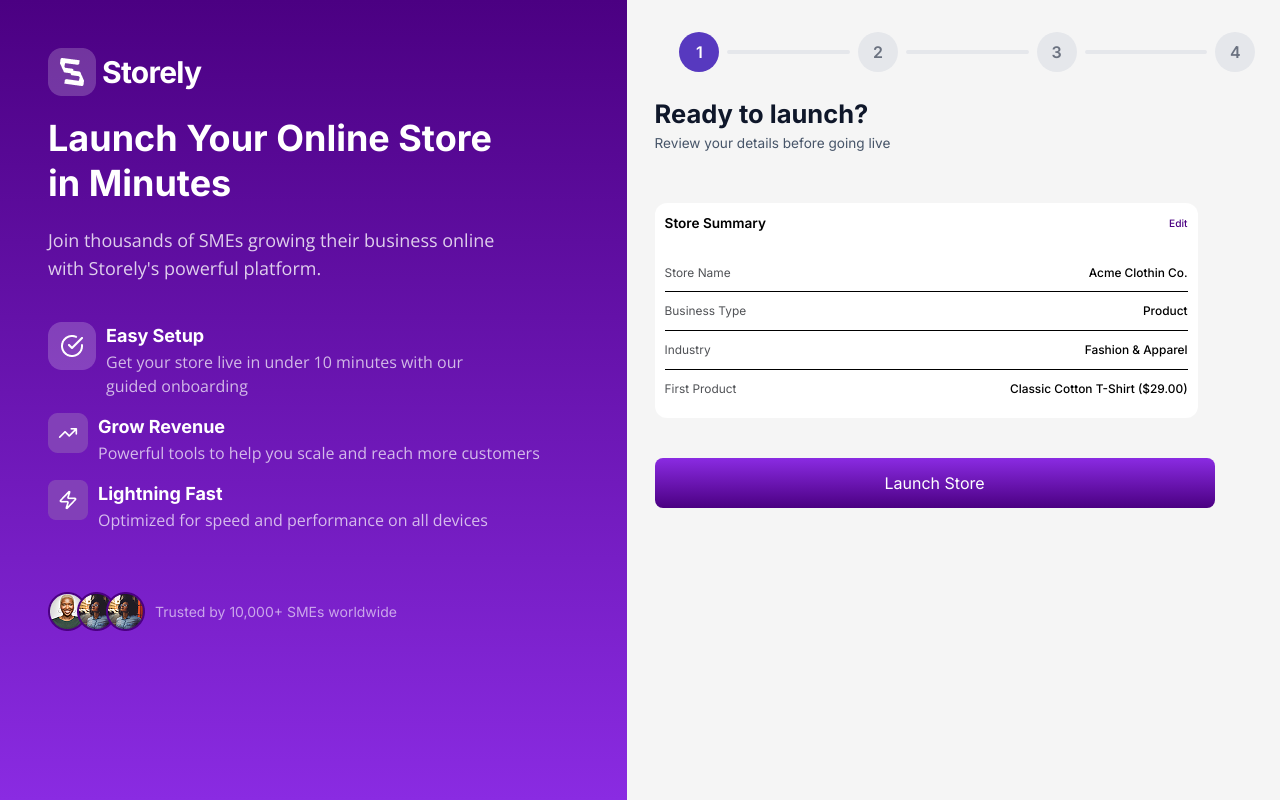
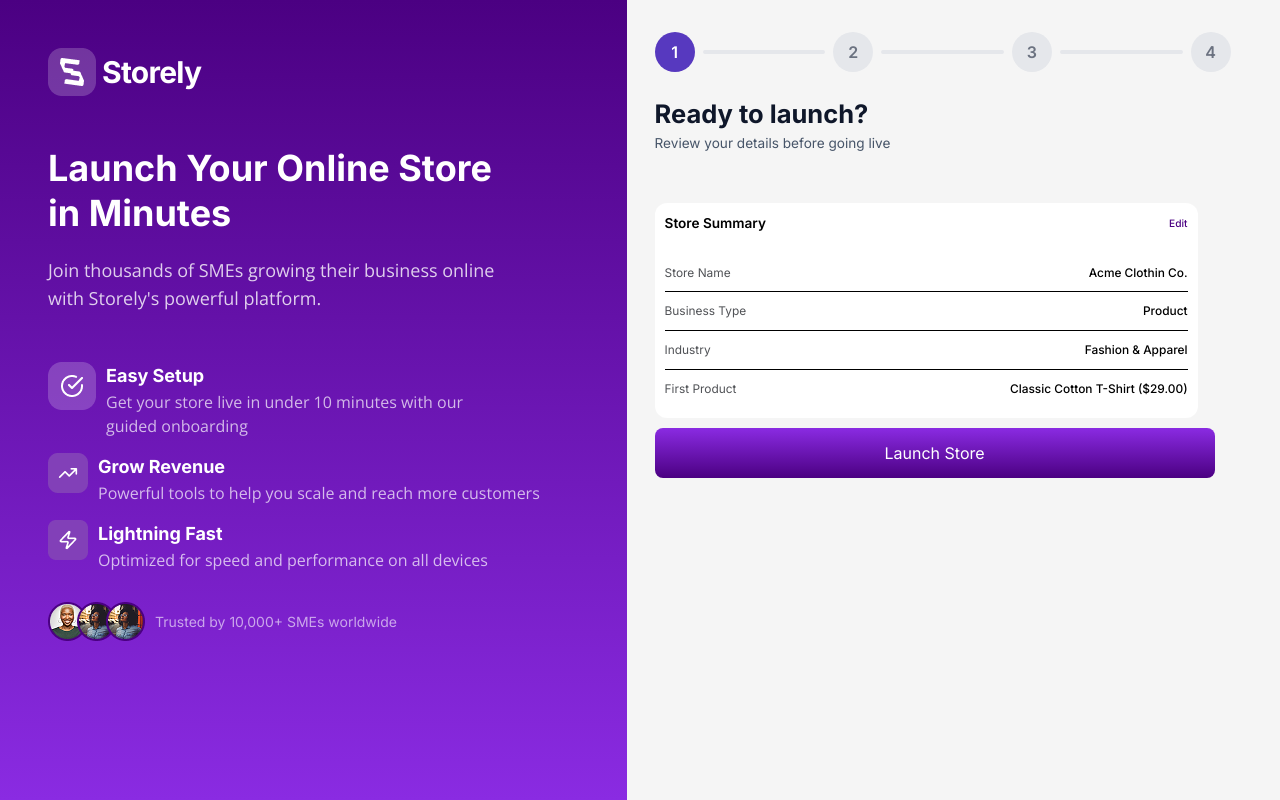
Before and after one commit to elevouthlabs/storely-frontend, a React (Vite) app in the folder frontend/: page /launch in a window 1280 px wide. Built offline with nearby package versions, Linux system fonts and the light colour scheme; a web font is replaced by a local one.

Commit message:
updated components and pages

```diff
--- a/frontend/src/components/Sidebar/Sidebar.jsx
+++ b/frontend/src/components/Sidebar/Sidebar.jsx
@@ -7,8 +7,8 @@ import avatar from "../../assets/avatar.png";
 
 const Sidebar = () => {
   return (
-    <div className="w-1/2 bg-gradient-to-b from-[#4B0082] to-[#8A2BE2] flex flex-col justify-between pt-12 pl-12">
-      <div>
+    <div className="w-1/2 h-auto bg-gradient-to-b from-[#4B0082] to-[#8A2BE2] flex flex-col justify-between pt-12 pl-12">
+      <div className="flex flex-col gap-[30px]">
         <div className="flex gap-[6px]">
           <div>
             <img src={storely} alt="" />
@@ -28,7 +28,7 @@ const Sidebar = () => {
             powerful platform.
           </p>
         </div>
-        <div className="mt-[40px]">
+        <div className="mt-[20px]">
           <div className="flex gap-[10px]">
             <div>
               <img src={icon1} alt="" />
@@ -70,7 +70,7 @@ const Sidebar = () => {
             </div>
           </div>
         </div>
-        <div className="mt-[60px] flex items-center gap-[10px]">
+        <div className="flex items-center gap-[10px]">
           <div>
             <img src={avatar} alt="" />
           </div>
--- a/frontend/src/components/ui/Buttons.jsx
+++ b/frontend/src/components/ui/Buttons.jsx
@@ -8,7 +8,7 @@ const Buttons = ({ label, link, onSubmit }) => {
       <button
         onClick={onSubmit}
         // onClick={() => Navigate(`${link}`)}
-        className="text-white w-[560px] h-[50px] mt-[40px] rounded-lg bg-gradient-to-t from-[#4B0082] to-[#8A2BE2]"
+        className="text-white w-[560px] h-[50px] mt-[10px] rounded-lg bg-gradient-to-t from-[#4B0082] to-[#8A2BE2]"
       >
         {label}
       </button>
--- a/frontend/src/components/ui/StepLoader.jsx
+++ b/frontend/src/components/ui/StepLoader.jsx
@@ -1,6 +1,6 @@
 const StepLoader = () => {
   return (
-    <div className="flex items-center justify-center w-full max-w-xl mx-auto">
+    <div className="flex items-center justify-center w-full max-w-xl">
       {/* Step 1 - Active */}
       <div className="w-10 h-10 flex items-center justify-center rounded-full bg-[#5739BF] text-white font-semibold">
         1
--- a/frontend/src/pages/RegisterBusiness/AboutBusiness.jsx
+++ b/frontend/src/pages/RegisterBusiness/AboutBusiness.jsx
@@ -9,15 +9,12 @@ const AboutBusiness = ({ form, setForm, next }) => {
   const Navigate = useNavigate();
 
   return (
-    <div className="flex h-screen bg-[#F5F5F5]">
+    <div className="flex h-auto bg-[#F5F5F5]">
       <Sidebar />
-      {/* Beginning of the RHS */}
       <div className="w-1/2 my-[32px] ml-[28px]">
-        {/* Step Loader */}
         <StepLoader />
-        {/* Step Loader end */}
         <div>
-          <div className="mt-[22.5px] font-Inter">
+          <div className="mt-[20px] font-Inter">
             <h2 className="font-bold font-Inter text-[25.5px] text-[#0F172A]">
               Tell us about your business
             </h2>
@@ -25,9 +22,7 @@ const AboutBusiness = ({ form, setForm, next }) => {
               Helps us customize your store experience
             </p>
           </div>
-
-          {/* Form section */}
-          <form className="mt-[48px] font-Inter flex flex-col gap-5">
+          <form className="mt-[28px] font-Inter flex flex-col gap-5">
             <div>
               <p className="font-Inter font-medium">Business Name</p>
               <input
--- a/frontend/src/pages/RegisterBusiness/Contact.jsx
+++ b/frontend/src/pages/RegisterBusiness/Contact.jsx
@@ -59,15 +59,12 @@ const Contact = ({ form, setForm, back }) => {
   console.log(error);
 
   return (
-    <div className="flex h-screen bg-[#F5F5F5]">
+    <div className="flex h-auto bg-[#F5F5F5]">
       <Sidebar />
-      {/* Beginning of the RHS */}
       <div className="w-1/2 my-[32px] ml-[28px]">
-        {/* Step Loader */}
         <StepLoader />
-        {/* Step Loader end */}
         <div>
-          <div className="mt-[22.5px] font-Inter">
+          <div className="mt-[20px] font-Inter">
             <h2 className="font-bold font-Inter text-[25.5px] text-[#0F172A]">
               Content & Branding
             </h2>
@@ -75,9 +72,7 @@ const Contact = ({ form, setForm, back }) => {
               How can customers reach you?
             </p>
           </div>
-
-          {/* Form section */}
-          <form className="mt-[48px] font-Inter flex flex-col gap-5">
+          <form className="mt-[28px] font-Inter flex flex-col gap-5">
             <div>
               <p className="font-Inter font-medium text-[#2E2E2E]">
                 Phone Number
```
